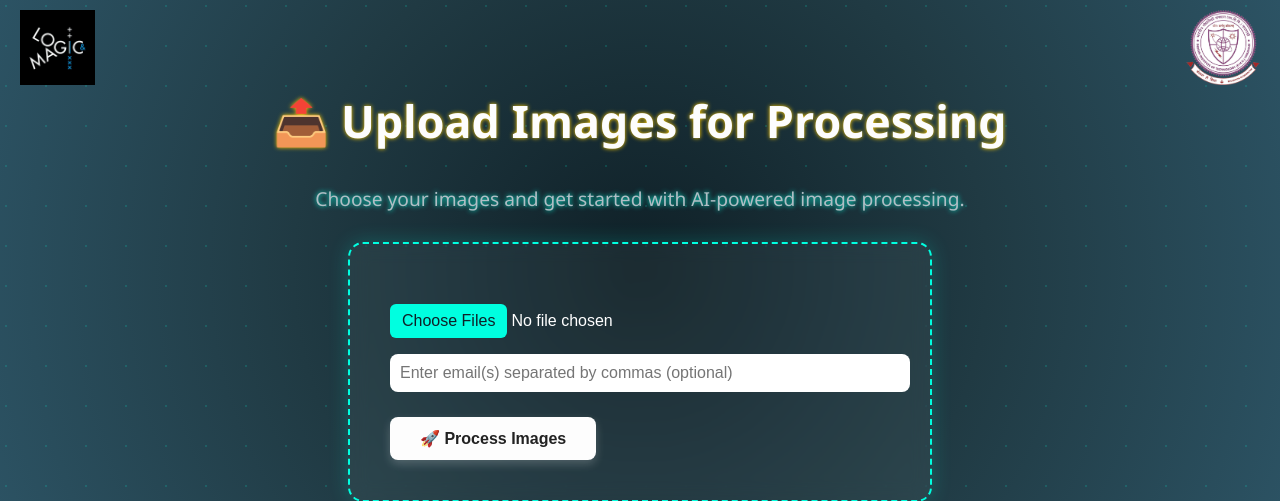
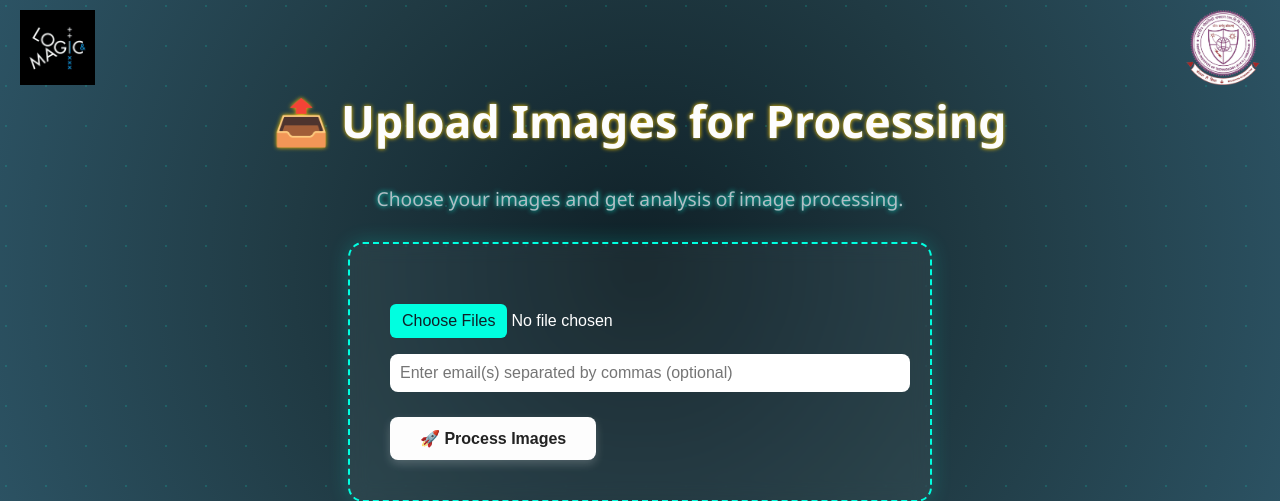
Before and after one commit to Saatu23/flask_image_reporter, a Flask app: page / in a window 1280 px wide. Shown: the top 501 px of the page. Run offline with Flask 3, Linux system fonts and the light colour scheme.

Commit message:
Updation

```diff
--- a/templates/index.html
+++ b/templates/index.html
@@ -171,7 +171,7 @@
     </div>
 
     <h1>📤 Upload Images for Processing</h1>
-    <p class="subtitle">Choose your images and get started with AI-powered image processing.</p>
+    <p class="subtitle">Choose your images and get analysis of image processing.</p>
 
     <!-- Unified form with email input -->
     <form method="POST" enctype="multipart/form-data" action="/process" onsubmit="showLoading()">
```
